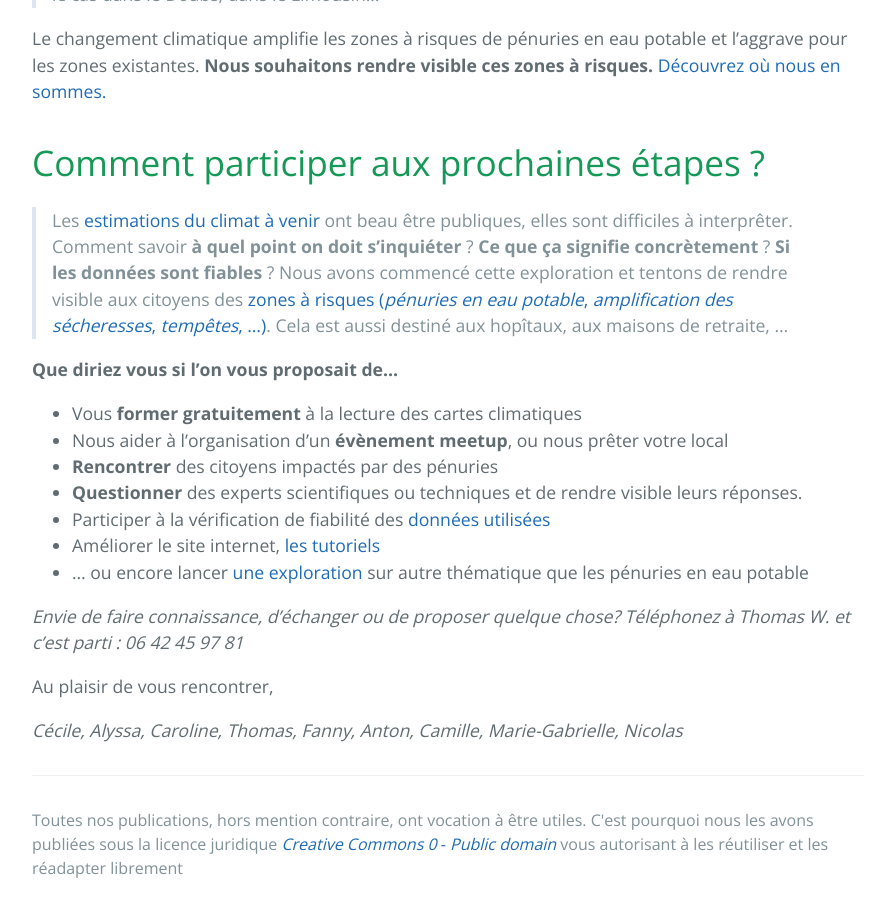
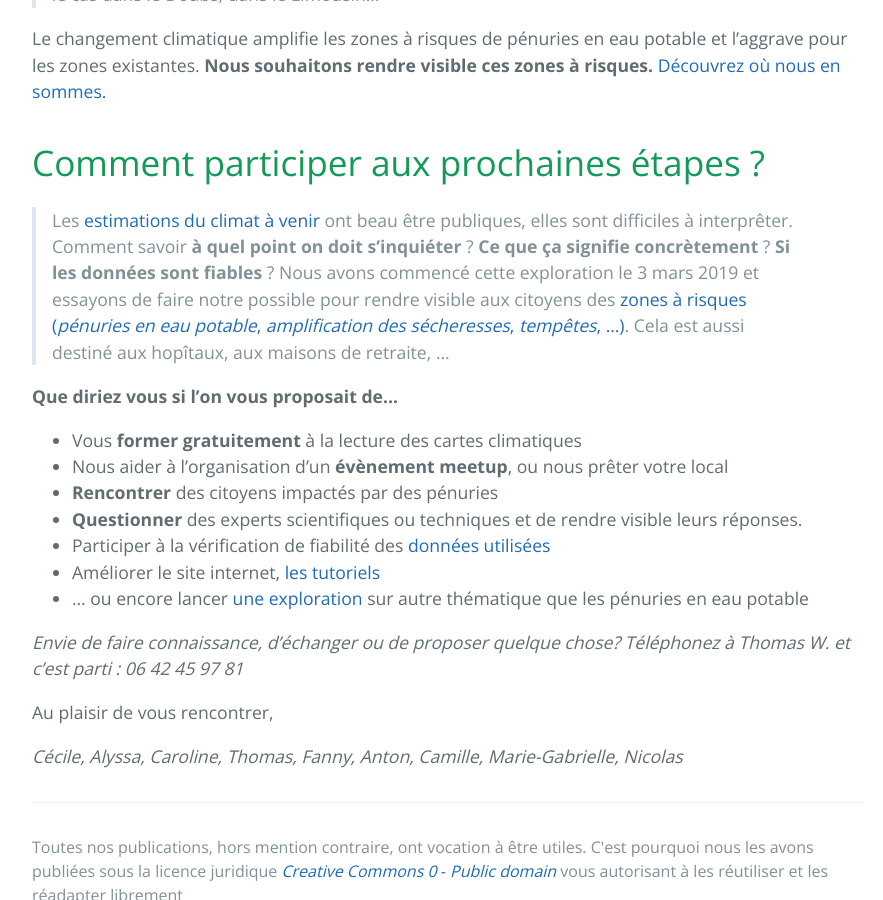
Before and after one commit to secheresses/Ancien-site, a Jekyll site: the page built from index.md, in a window 1280 px wide and 900 px high, scrolled down 583 px. Shown: the whole window, without its empty margins (192-1075 px from the left). Built offline with Jekyll 4.4.1, drawn with Linux system fonts in a browser that asks for light colours.

Commit message:
Mise à jour

```diff
--- a/index.md
+++ b/index.md
@@ -12,7 +12,7 @@ Le changement climatique amplifie les zones à risques de pénuries en eau potab
 
 # Comment participer aux prochaines étapes ?
 
-> Les [estimations du climat à venir](../donnees) ont beau être publiques, elles sont difficiles à interprêter. Comment savoir **à quel point on doit s'inquiéter** ? **Ce que ça signifie concrètement** ? **Si les données sont fiables** ? Nous avons commencé cette exploration et tentons de rendre visible aux citoyens des [zones à risques (*pénuries en eau potable*, *amplification des sécheresses*, *tempêtes*, ...)](../methode). Cela est aussi destiné aux hopîtaux, aux maisons de retraite, ...
+> Les [estimations du climat à venir](../donnees) ont beau être publiques, elles sont difficiles à interprêter. Comment savoir **à quel point on doit s'inquiéter** ? **Ce que ça signifie concrètement** ? **Si les données sont fiables** ? Nous avons commencé cette exploration le 3 mars 2019 et essayons de faire notre possible pour rendre visible aux citoyens des [zones à risques (*pénuries en eau potable*, *amplification des sécheresses*, *tempêtes*, ...)](../methode). Cela est aussi destiné aux hopîtaux, aux maisons de retraite, ...
 
 **Que diriez vous si l'on vous proposait de...**
 
```
